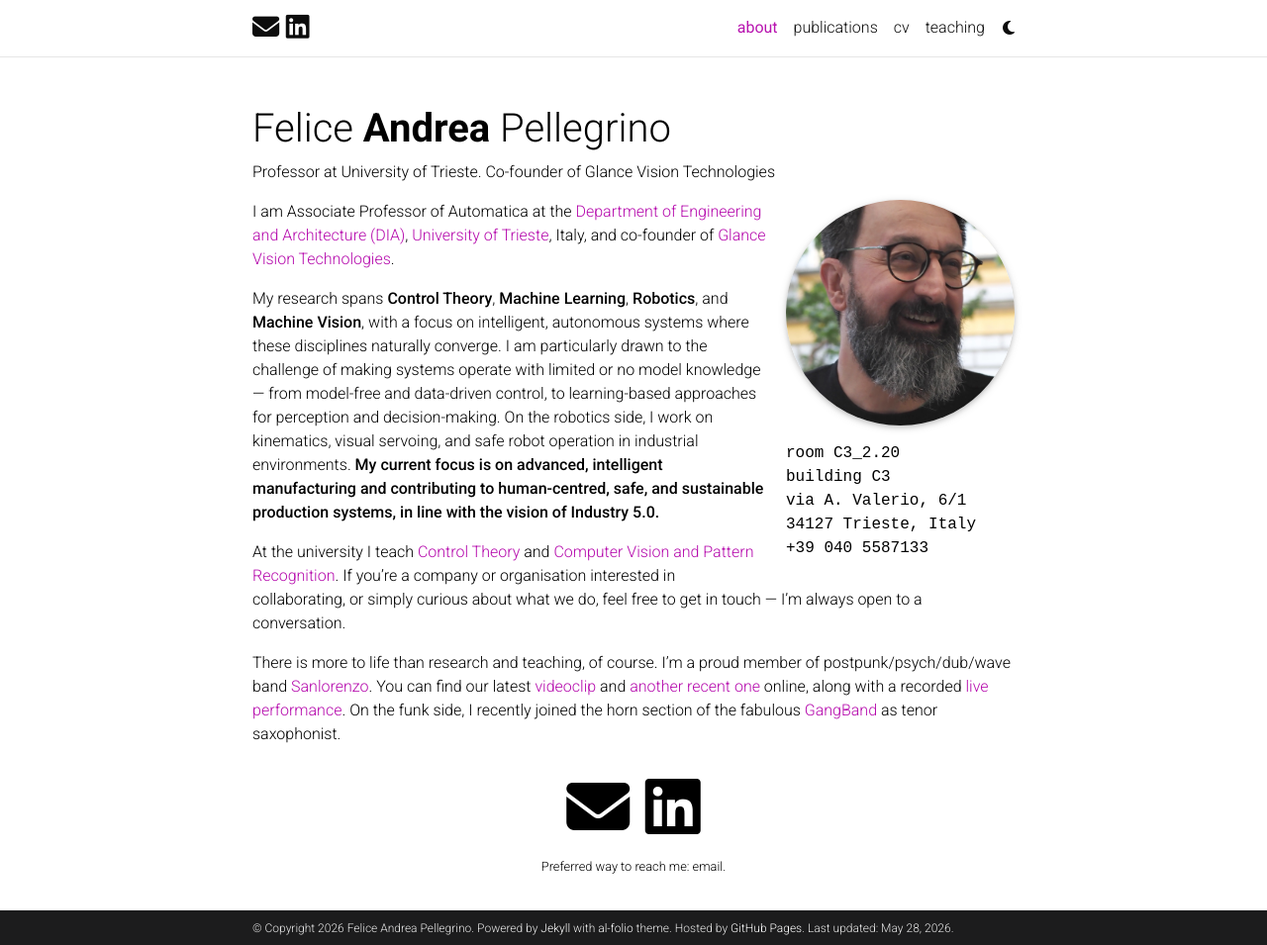
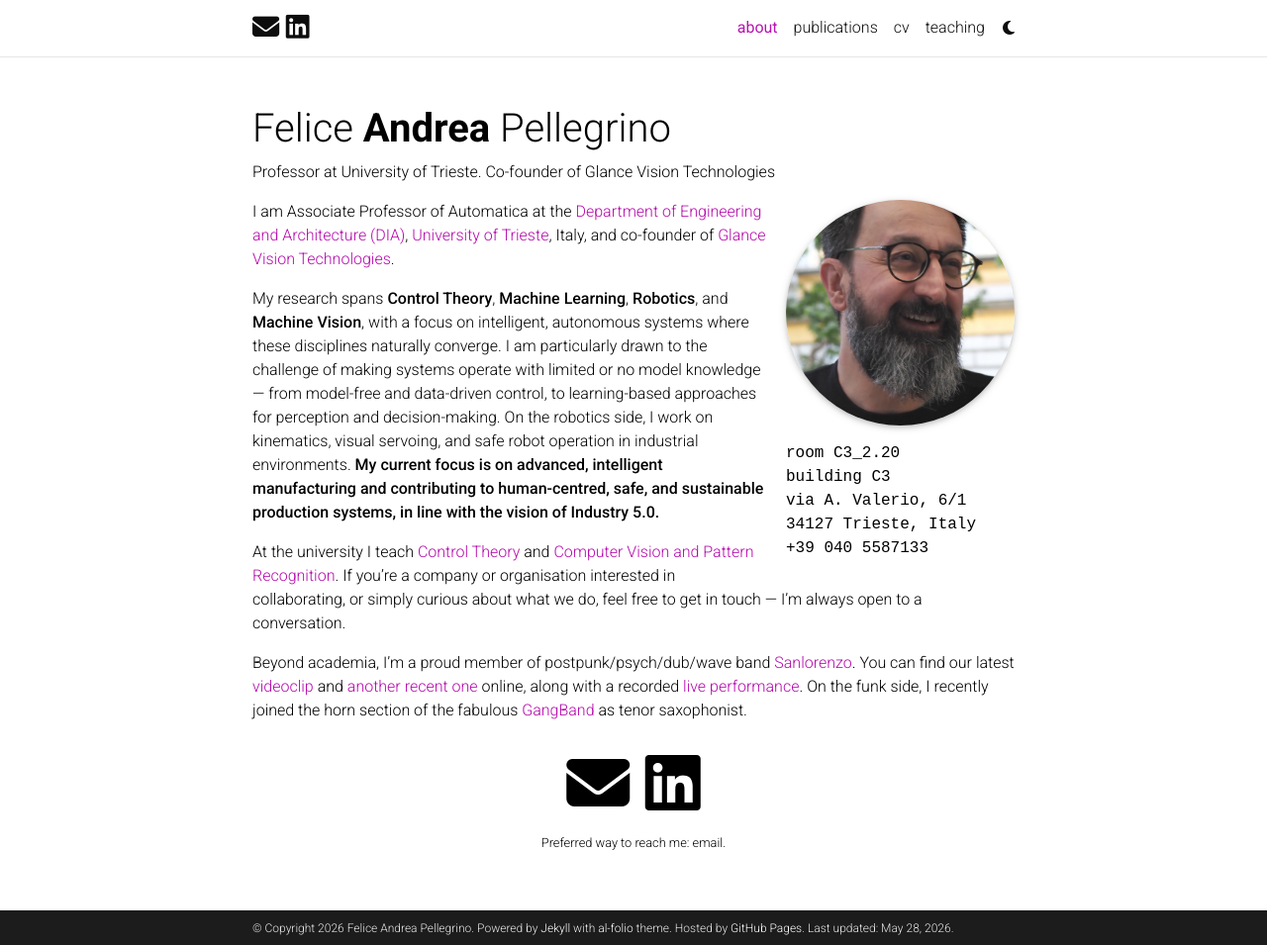
Before and after one commit to feliceandreapellegrino/feliceandreapellegrino.github.io, a Jekyll site: the page built from _pages/about.md, in a window 1280 px wide and 955 px high. Shown: the whole window at 99% size. Built offline with Jekyll 4.4.1, drawn with Linux system fonts in a browser that asks for light colours; full-size pictures stand in for the smaller copies a plugin makes; comment, search, counter and statistics services are not loaded; a style sheet for code colours, icons or effects is not loaded.

Commit message:
modified:   _pages/about.md

```diff
--- a/_pages/about.md
+++ b/_pages/about.md
@@ -34,8 +34,7 @@
 
 At the university I teach [Control Theory](https://moodle2.units.it/course/search.php?search=322MI) and [Computer Vision and Pattern Recognition](https://moodle2.units.it/course/search.php?search=554sm). If you're a company or organisation interested in collaborating, or simply curious about what we do, feel free to get in touch — I'm always open to a conversation.
 
-There is more to life than research and teaching, of course.
-I'm a proud member of postpunk/psych/dub/wave band [Sanlorenzo](https://open.spotify.com/intl-it/artist/1aq5hx9lKx7DKYdq3nw40p?si=nsPMYONcTq2QCmyoeQGrig).
+Beyond academia, I'm a proud member of postpunk/psych/dub/wave band [Sanlorenzo](https://open.spotify.com/intl-it/artist/1aq5hx9lKx7DKYdq3nw40p?si=nsPMYONcTq2QCmyoeQGrig).
 You can find our latest [videoclip](https://youtu.be/8xaqFChd9oU?si=XrdwEquUDxRlHrAQ) and [another recent one](https://www.youtube.com/watch?v=tMLRuRsU_yw) online, along with a recorded [live performance](https://www.youtube.com/watch?v=kG4BYQNUjUE&t=1s).
 On the funk side, I recently joined the horn section of the fabulous [GangBand](https://www.gangband.it) as tenor saxophonist.
 
```
